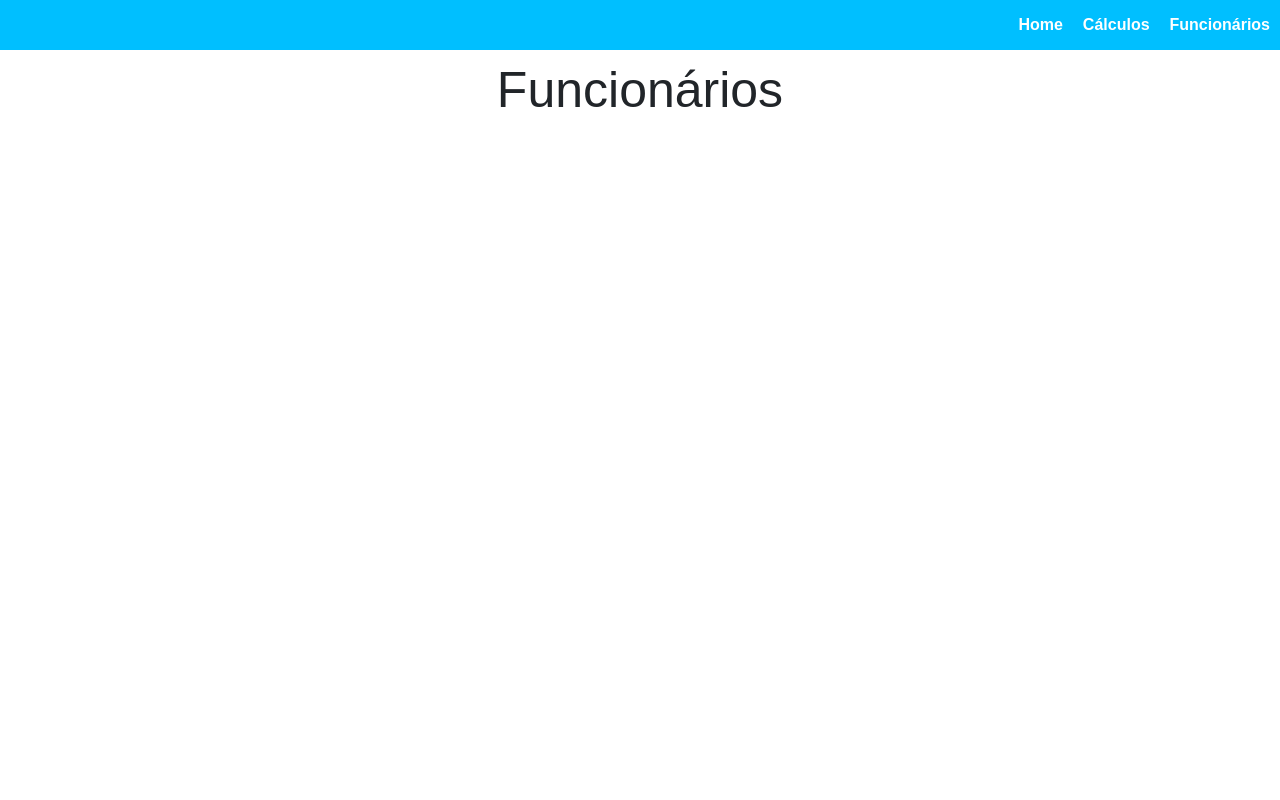
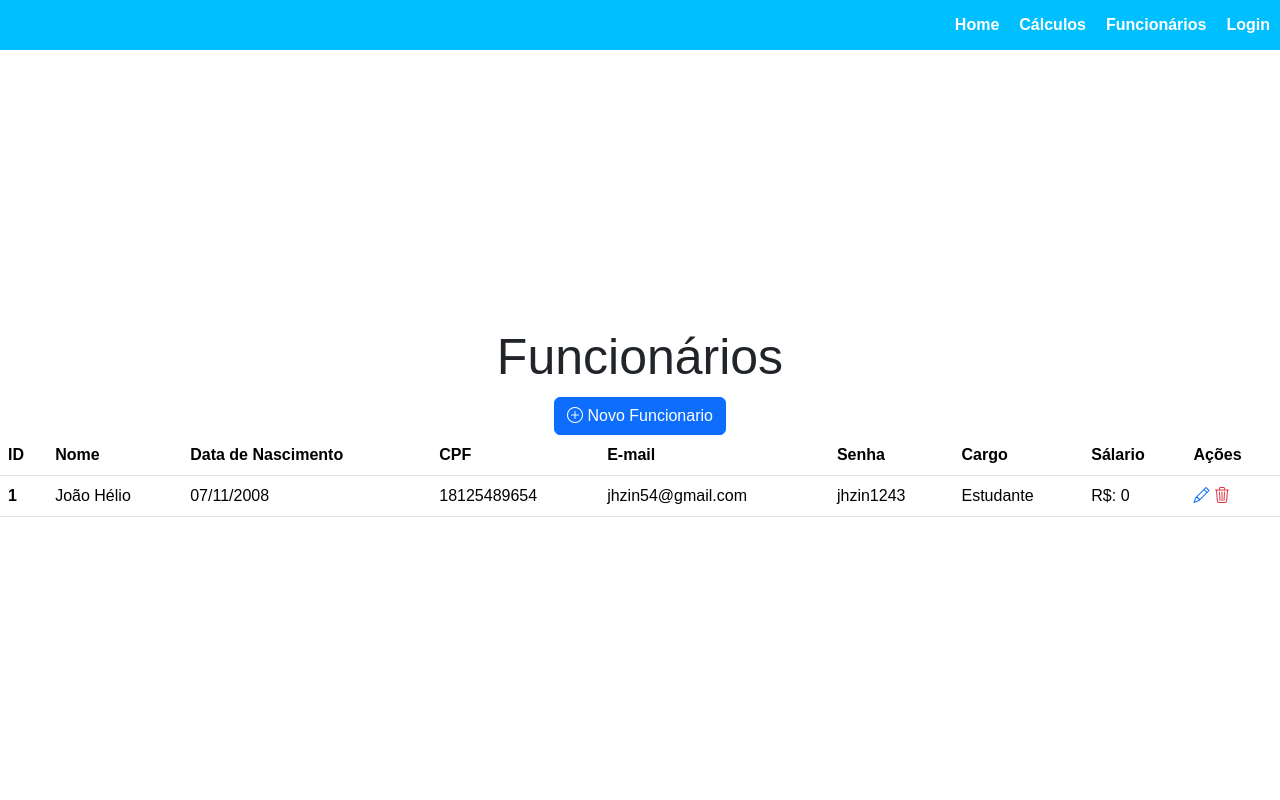
Before and after one commit to JH-0713/PythonProject, a Flask app: page /funcionario in a window 1280 px wide. Run offline with Flask 3, Linux system fonts and the light colour scheme.

Commit message:
Frontend_3S login

```diff
--- a/app.py
+++ b/app.py
@@ -187,6 +187,40 @@ def perimetro_hexagano():
 def funcionario():
     return render_template('funcionarios.html')
 
+@app.route('/novo_funcionario', methods=['GET', 'POST'])
+def n_funcionario():
+    if request.method == 'POST':
+        if not request.form['form_nome']:
+            flash('Preencha o Campo Nome', 'alert-danger')
+        if not request.form['form_date_nascimento']:
+            flash('Preencha o Campo Data Nascimento', 'alert-danger')
+        if not request.form['form_cpf']:
+            flash('Preencha o Campo CPF', 'alert-danger')
+        if not request.form['form_email']:
+            flash('Preencha o Campo Email', 'alert-danger')
+        if not request.form['form_senha']:
+            flash('Preencha o Campo Senha', 'alert-danger')
+        if not request.form['form_cargo']:
+            flash('Preencha o Campo Cargo', 'alert-danger')
+        if not request.form['form_salario']:
+            flash('Preencha o Campo Salario', 'alert-danger')
+        else:
+            nome = request.form['form_nome']
+            data_nascimento = request.form['form_date_nascimento']
+            cpf = request.form['form_cpf']
+            email = request.form['form_email']
+            senha = request.form['form_senha']
+            cargo = request.form['form_cargo']
+            salario = request.form['form_salario']
+            flash('Novo Funcionario Cadastrado', 'alert-success')
+            return render_template('funcionarios.html', nome=nome,data_nascimento=data_nascimento,cpf=cpf,
+                                   email=email,senha=senha,cargo=cargo,salario=salario)
+    return render_template('funcionarios.html')
+
+@app.route('/Login')
+def login():
+    return render_template('login.html')
+
 # TODO Final do código
 
 if __name__ == '__main__':
--- a/static/css/style.css
+++ b/static/css/style.css
@@ -4,9 +4,8 @@
 }
 
 body {
-    width: 100%;
-    height: 100%;
     font-family: Arial, sans serif;
+    box-sizing: border-box;
 }
 
 .menu {
@@ -37,6 +36,14 @@ body {
 a {
     text-decoration: none;
     font-weight: bold;
+}
+
+.conteudo {
+    height: calc(100vh - 50px);
+    display: flex;
+    flex-direction: column;
+    justify-content: center;
+    align-items: center;
 }
 
 .conteudo h1 {
@@ -77,7 +84,6 @@ a {
 }
 
 .calculos {
-    height: 100%;
     display: flex;
     flex-wrap: wrap;
     justify-content: space-evenly;
@@ -108,9 +114,10 @@ a {
     border-radius: 10px;
     text-align: center;
     padding: 10px;
+
 }
 
-.form-calc {
+.form-card {
     display: flex;
     flex-direction: column;
     gap: 6px;
--- a/templates/base.html
+++ b/templates/base.html
@@ -16,6 +16,7 @@
         <li><a href="{{ url_for('home') }}">Home</a></li>
         <li><a href="{{ url_for('calculos') }}">Cálculos</a></li>
         <li><a href="{{ url_for('funcionario') }}">Funcionários</a></li>
+        <li><a href="{{ url_for('login') }}">Login</a></li>
     </ul>
 </div>
 
--- a/templates/funcionarios.html
+++ b/templates/funcionarios.html
@@ -3,5 +3,90 @@
 {% block conteudo %}
 
 <h1>Funcionários</h1>
+<!-- Button trigger modal -->
+<button type="button" class="btn btn-primary" data-bs-toggle="modal" data-bs-target="#staticBackdrop">
+    <i class="bi-plus-circle"></i> Novo Funcionario
+</button>
+
+<!-- Modal -->
+<div class="modal fade" id="staticBackdrop" data-bs-backdrop="static" data-bs-keyboard="false" tabindex="-1"
+     aria-labelledby="staticBackdropLabel" aria-hidden="true">
+    <div class="modal-dialog">
+        <div class="modal-content">
+            <div class="modal-header">
+                <h1 class="modal-title fs-5" id="staticBackdropLabel">Modal title</h1>
+                <button type="button" class="btn-close" data-bs-dismiss="modal" aria-label="Close"></button>
+            </div>
+            <div class="modal-body">
+                <form class="form-calc d-flex flex-column " action="{{url_for('n_funcionario')}}" method="post">
+                    <label>
+                        Nome:
+                        <input class="form-control w-100 m-100" placeholder="Defina o nome" name="form_nome">
+                    </label>
+                    <div class="d-flex justify-content-between">
+                        <label>
+                            Data de Nascimento:
+                            <input class="form-control w-100" type="date"
+                                   placeholder="Defina o Data de Nascimento" name="form_date_nascimento">
+                        </label>
+                        <label>
+                            CPF:
+                            <input class="form-control w-100" placeholder="Defina o CPF" name="form_cpf">
+                        </label>
+                    </div>
+                    <label>
+                        E-mail:
+                        <input class="form-control w-100" type="email" placeholder="Defina o E-mail" name="form_email">
+                    </label>
+                    <label>
+                        Senha:
+                        <input class="form-control w-100" type="password" placeholder="Defina o Senha" name="form_senha">
+                    </label>
+                    <label>
+                        Cargo:
+                        <input class="form-control w-100" placeholder="Defina o Cargo" name="form_cargo">
+                    </label>
+                    <label>
+                        Sálario:
+                        <input class="form-control w-100" placeholder="Defina o Sálario" name="form_salario">
+                    </label>
+                    <button type="submit" class="btn btn-info">Cadastrar</button>
+                </form>
+            </div>
+            <div class="modal-footer">
+                <button type="button" class="btn btn-danger" data-bs-dismiss="modal">Fechar</button>
+            </div>
+        </div>
+    </div>
+</div>
+<table class="table">
+    <thead>
+    <tr>
+        <th scope="col">ID</th>
+        <th scope="col">Nome</th>
+        <th scope="col">Data de Nascimento</th>
+        <th scope="col">CPF</th>
+        <th scope="col">E-mail</th>
+        <th scope="col">Senha</th>
+        <th scope="col">Cargo</th>
+        <th scope="col">Sálario</th>
+        <th scope="col">Ações</th>
+    </tr>
+    </thead>
+    <tbody>
+    <tr>
+        <th scope="row">1</th>
+        <td>João Hélio</td>
+        <td>07/11/2008</td>
+        <td>18125489654</td>
+        <td>jhzin54@gmail.com</td>
+        <td>jhzin1243</td>
+        <td>Estudante</td>
+        <td>R$: 0</td>
+        <td><a href=""><i class="bi-pencil"></i></a> <a href=""><i class="bi-trash3 text-danger"></i></a></td>
+
+    </tr>
+    </tbody>
+</table>
 
 {% endblock %}
```
Also changed, not shown: templates/geometria.html (+8 -8 lines), templates/login.html (added, +19 -0 lines), templates/operacoes.html (+4 -4 lines).
